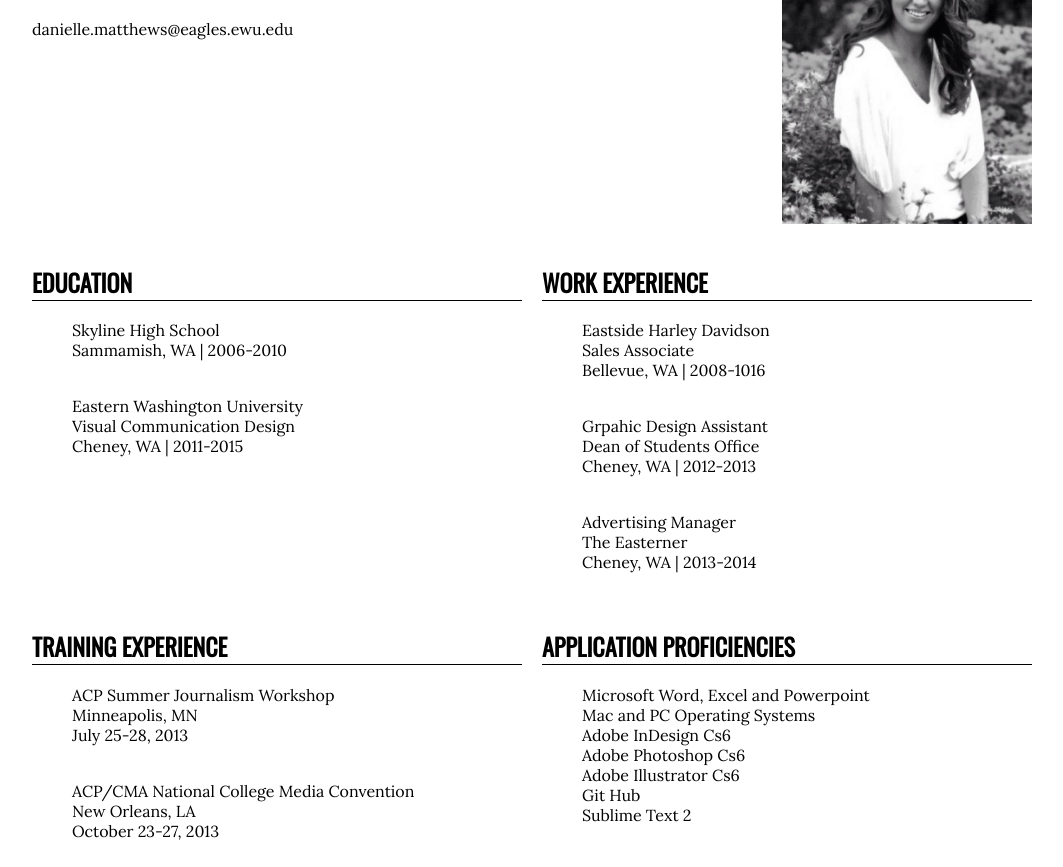
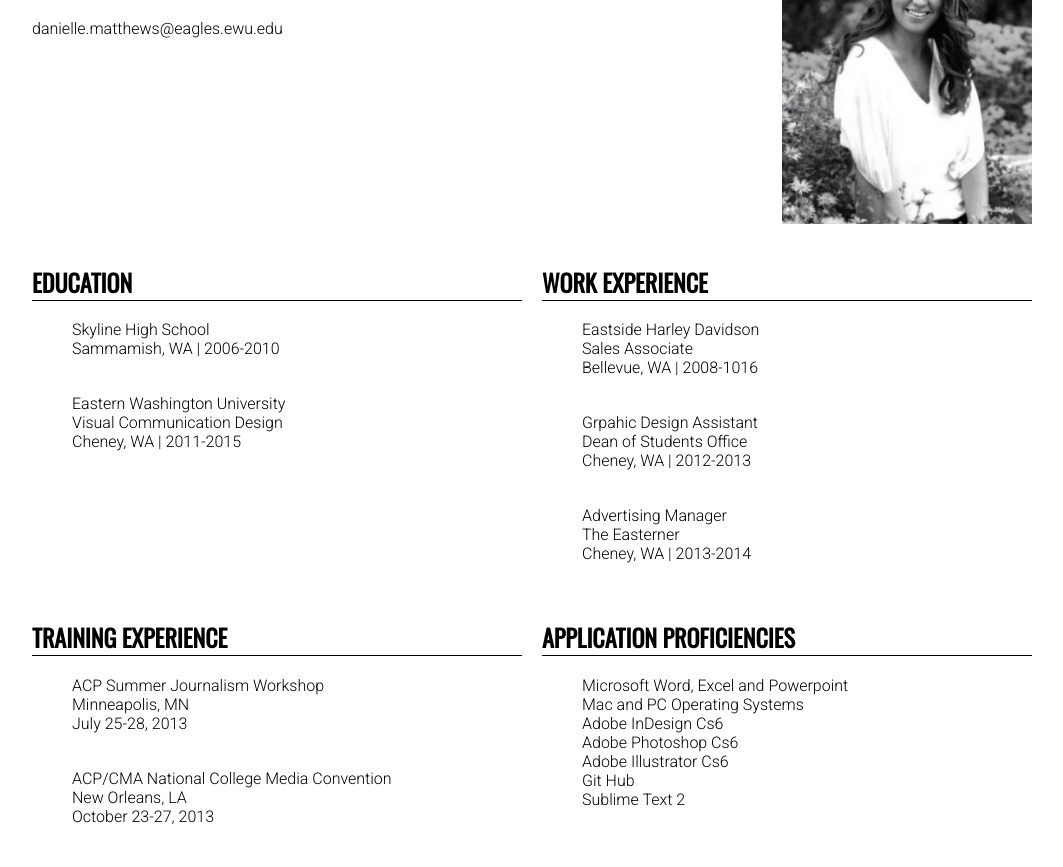
Before and after one commit to Delleliz/P2-Resume, a plain HTML site: page index.html in a window 1280 px wide. Shown: the part 82-949 px from the top of the page, without its empty margins (108-1171 px from the left). Drawn offline with nearby package versions, Linux system fonts and the light colour scheme.

Commit message:
Body Font Change 2

```diff
--- a/css/styles.css
+++ b/css/styles.css
@@ -24,7 +24,7 @@ img.profile {
 
 
 p, li {
-	font-family: 'Lora', serif;
+	font-family: 'Roboto', sans-serif;
 	list-style-type: none;
 	}
 
--- a/index.html
+++ b/index.html
@@ -9,7 +9,7 @@
   <link rel="stylesheet" href="css/normalize.css">
   <link rel="stylesheet" href="css/grid.css">
   <link href='http://fonts.googleapis.com/css?family=Oswald' rel='stylesheet' type='text/css'>
-  <link href='http://fonts.googleapis.com/css?family=Lora' rel='stylesheet' type='text/css'>
+  <link href='http://fonts.googleapis.com/css?family=Roboto:300' rel='stylesheet' type='text/css'>
   <link rel="stylesheet" href="css/styles.css">
 
 </head>
```
